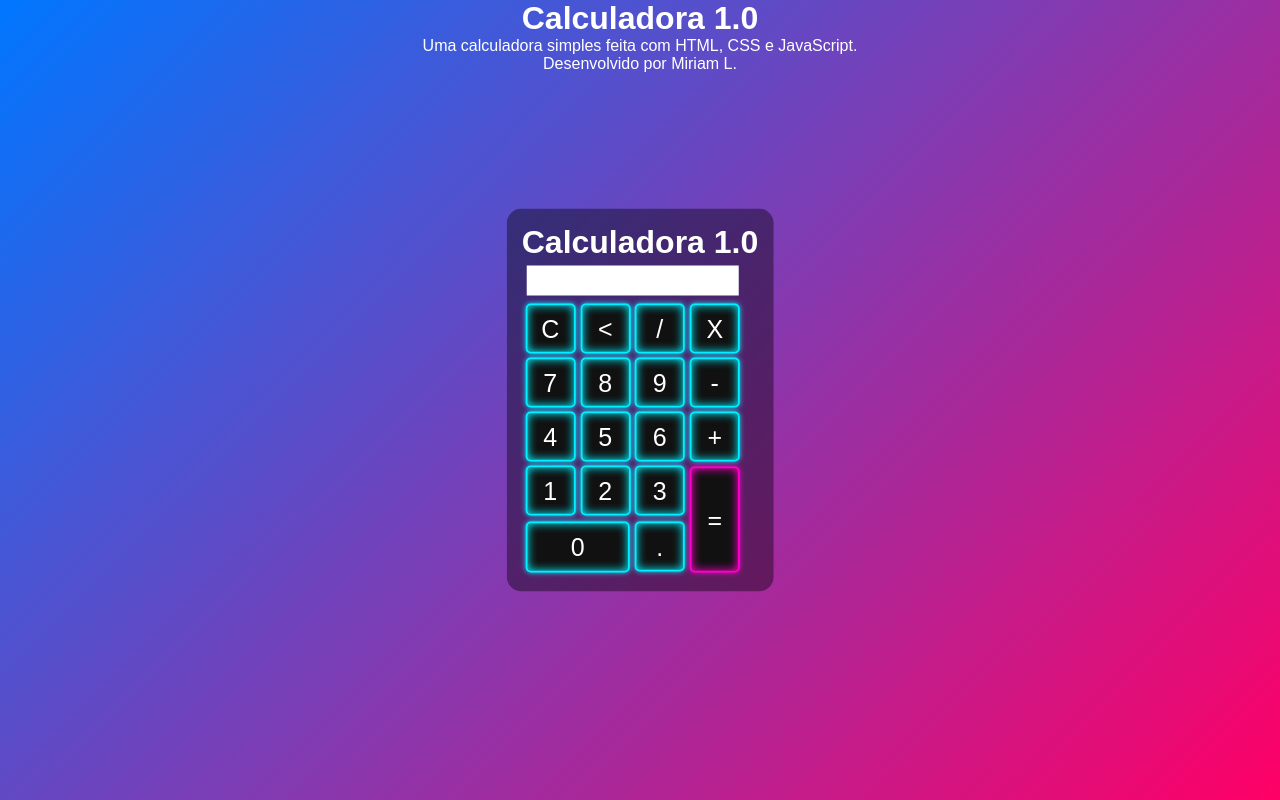
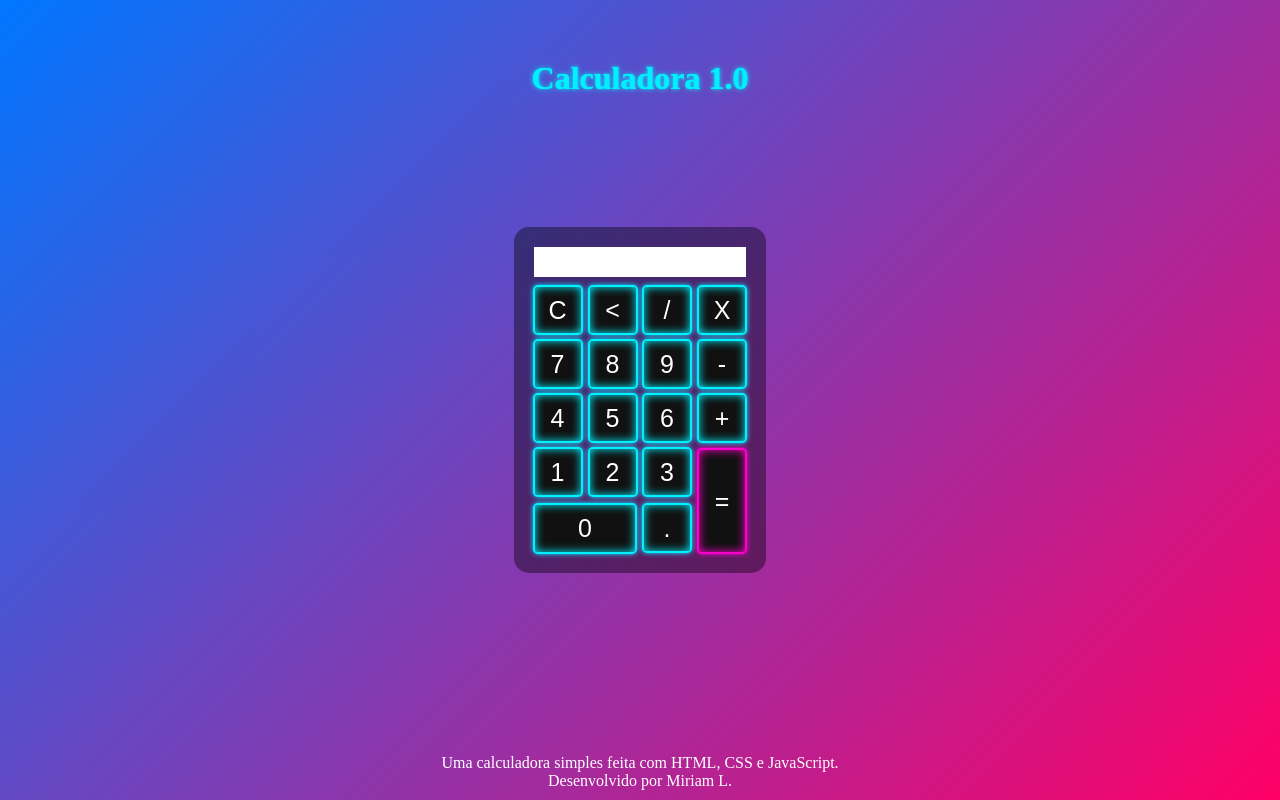
Before and after one commit to SrtMiah/Calculadora-0.1, a plain HTML site: page index.html in a window 1280 px wide. Drawn offline with Linux system fonts and the light colour scheme.

Commit message:
Add files via upload

```diff
--- a/index.html
+++ b/index.html
@@ -9,11 +9,12 @@
 <body>
     <div class="fundo">
         <div class="info">
-                <h1>Calculadora 1.0</h1>
-                <p>Uma calculadora simples feita com HTML, CSS e JavaScript.</p>
-                <p>Desenvolvido por Miriam L.<p>
+                <h1 class="titulo">Calculadora 1.0</h1>
+                <footer class="rodape">
+                    <p>Uma calculadora simples feita com HTML, CSS e JavaScript.</p>
+                    <p>Desenvolvido por Miriam L.<p>
+                    </footer>
                 <div class="calculadora">
-                <h1>Calculadora 1.0</h1>
                     <p id="resultado"></p>
                     <table>
                         <tr>
--- a/style.css
+++ b/style.css
@@ -50,7 +50,6 @@
     transition: all 0.2s ease;
     box-shadow: 0 0 5px #ff00cc, 0 0 10px #ff00cc inset;
 }
-
 .botaozero {
     margin: 2px;
     width: 104px;
@@ -68,17 +67,42 @@
     color: black;
     box-shadow: 0 0 15px #ff00cc, 0 0 25px #ff00cc inset 0 0 10px #000;
 }
-
 .botaozero:hover{
     background-color: black;
 }
-
 .botao:hover{
     background-color: #00f0ff;
     color: black;
     box-shadow: 0 0 10px #00f0ff, 0 0 20px #00f0ff inset 0 0 5px #000;
 }
-
+.botao, .botaoIgual {
+    transform: transform 0.1s ease, box-shadow 0.1s ease;
+}
+.botao:active, .botaoIgual:active {
+    transform: scale(0.95);
+    box-shadow: 0 0 5px rgba(0, 0, 0, 0.2);
+}
+.botao:hover, .botaoIgual:hover {
+    background-color: #2e2d2d;
+    box-shadow: 0 0 10px rgba(130, 245, 253, 0.486);
+    transform: scale(1.05);
+    transition: transform 1s ease, box-shadow 0.1s ease, background-color 0.3s ease;
+}
+.rodape {
+    position: fixed;
+    bottom: 10px;
+    width: 100%;
+    text-align: center;
+    color: white;
+    font-family: 'Times New Roman', Times, serif;
+    text-shadow: o o 5px rgba(225, 225, 225, o.5s);
+}
+.titulo {
+    font-family: 'Times New Roman', Times, serif;
+    padding-top: 60px;
+    color: #00f0ff;
+    text-shadow: 0 0 5px #00f0ff, 0 0 1px #00f0ff;
+}
 #resultado {
     width: 212px;;
     height: 30px;
@@ -100,19 +124,3 @@
         transform: translate(-50%, -50%) scale(1);
     }
 }
-
-.botao, .botaoIgual {
-    transform: transform 0.1s ease, box-shadow 0.1s ease;
-}
-
-.botao:active, .botaoIgual:active {
-    transform: scale(0.95);
-    box-shadow: 0 0 5px rgba(0, 0, 0, 0.2);
-}
-
-.botao:hover, .botaoIgual:hover {
-    background-color: #2e2d2d;
-    box-shadow: 0 0 10px rgba(130, 245, 253, 0.486);
-    transform: scale(1.05);
-    transition: transform 1s ease, box-shadow 0.1s ease, background-color 0.3s ease;
-}
```
